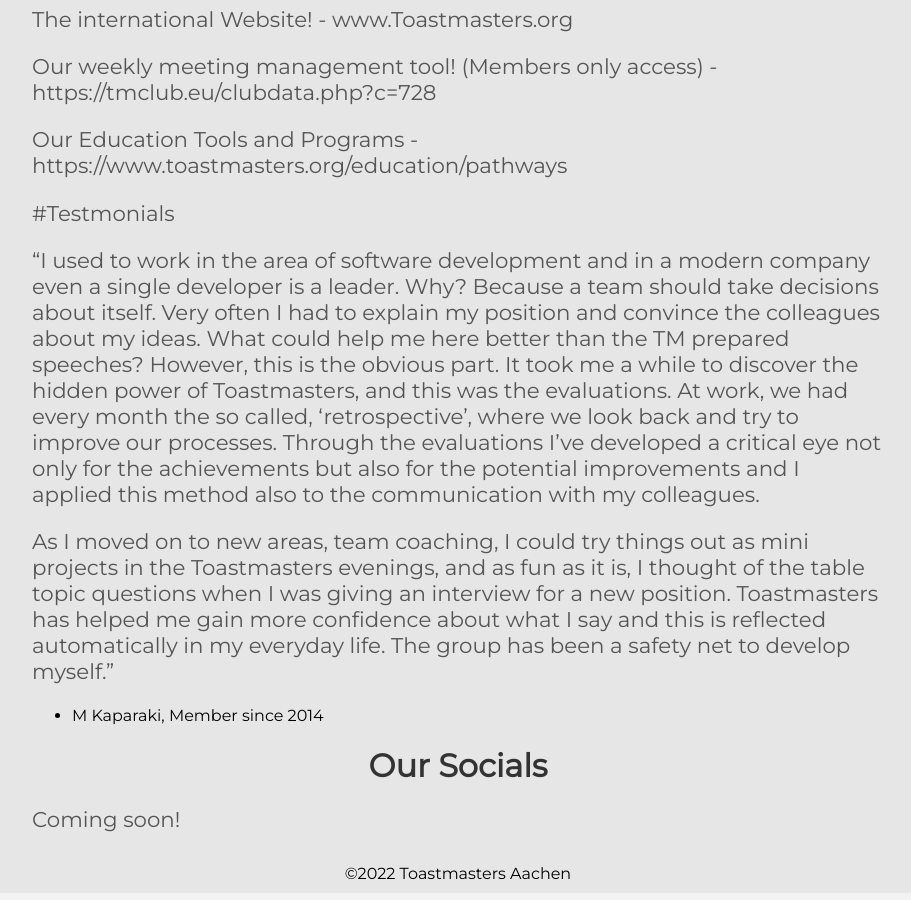
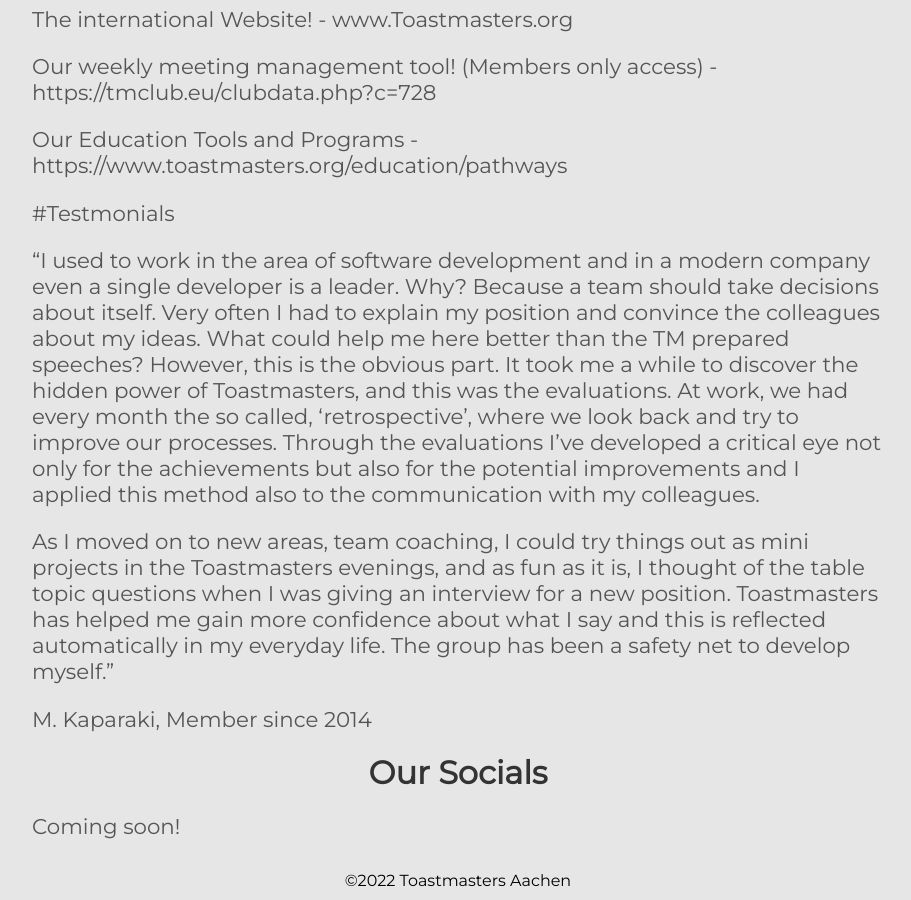
Before and after one commit to toastmasters-aachen/toastmasters-aachen.github.io, a Jekyll site: the page built from about.md, in a window 1280 px wide and 900 px high, scrolled down 1528 px. Shown: the whole window, without its empty margins (182-1093 px from the left). Built offline with Jekyll 4.4.1, drawn with Linux system fonts in a browser that asks for light colours.

```diff
--- a/about.md
+++ b/about.md
@@ -59,7 +59,7 @@ However, this is the obvious part. It took me a while to discover the hidden pow
 As I moved on to new areas, team coaching, I could try things out as mini projects in the Toastmasters evenings, and as fun as it is, I thought of the table topic questions when I was giving an interview for a new position.
 Toastmasters has helped me gain more confidence about what I say and this is reflected automatically in my everyday life. The group has been a safety net to develop myself."
 
-- M Kaparaki, Member since 2014
+M. Kaparaki, Member since 2014
 
 # Our Socials
 
```
